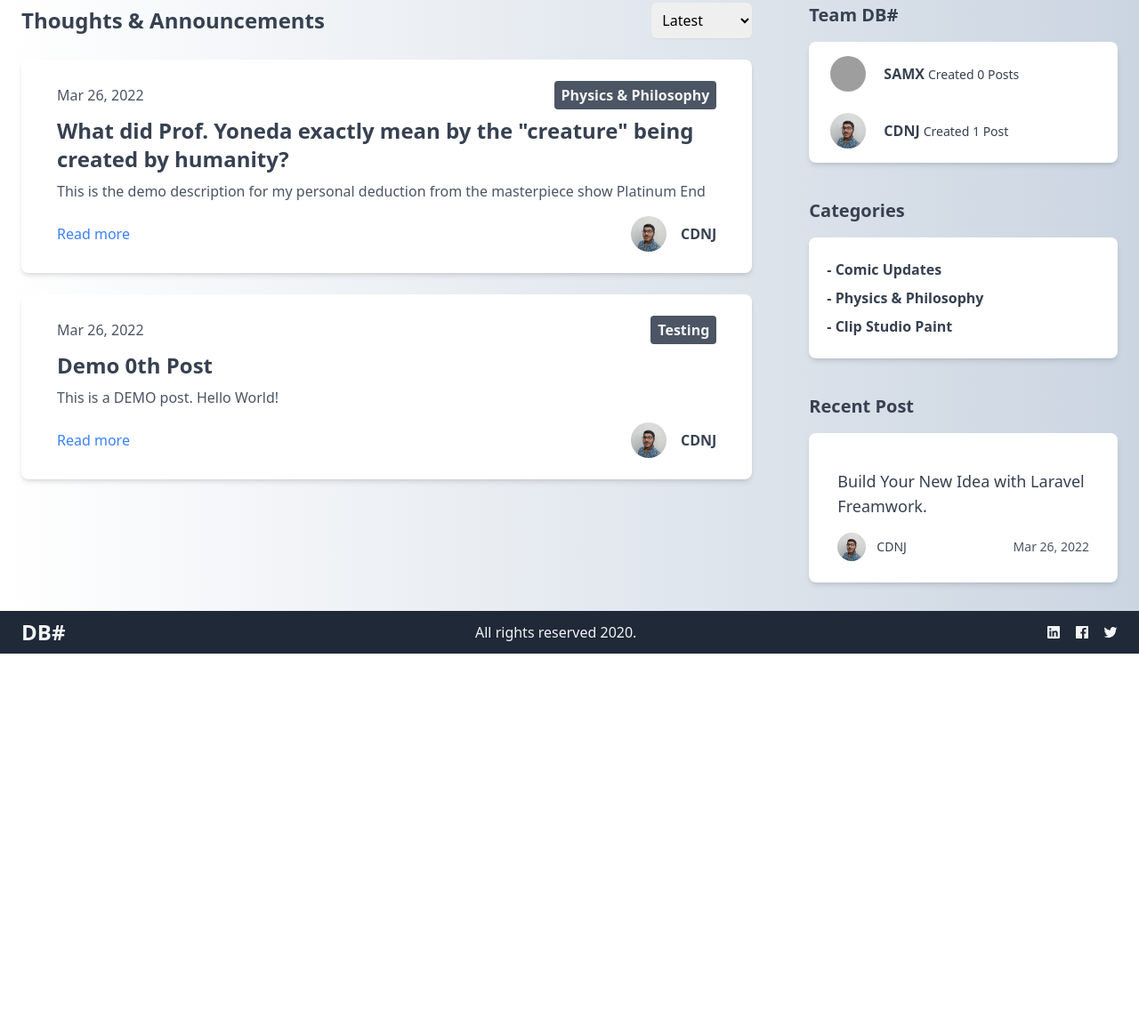
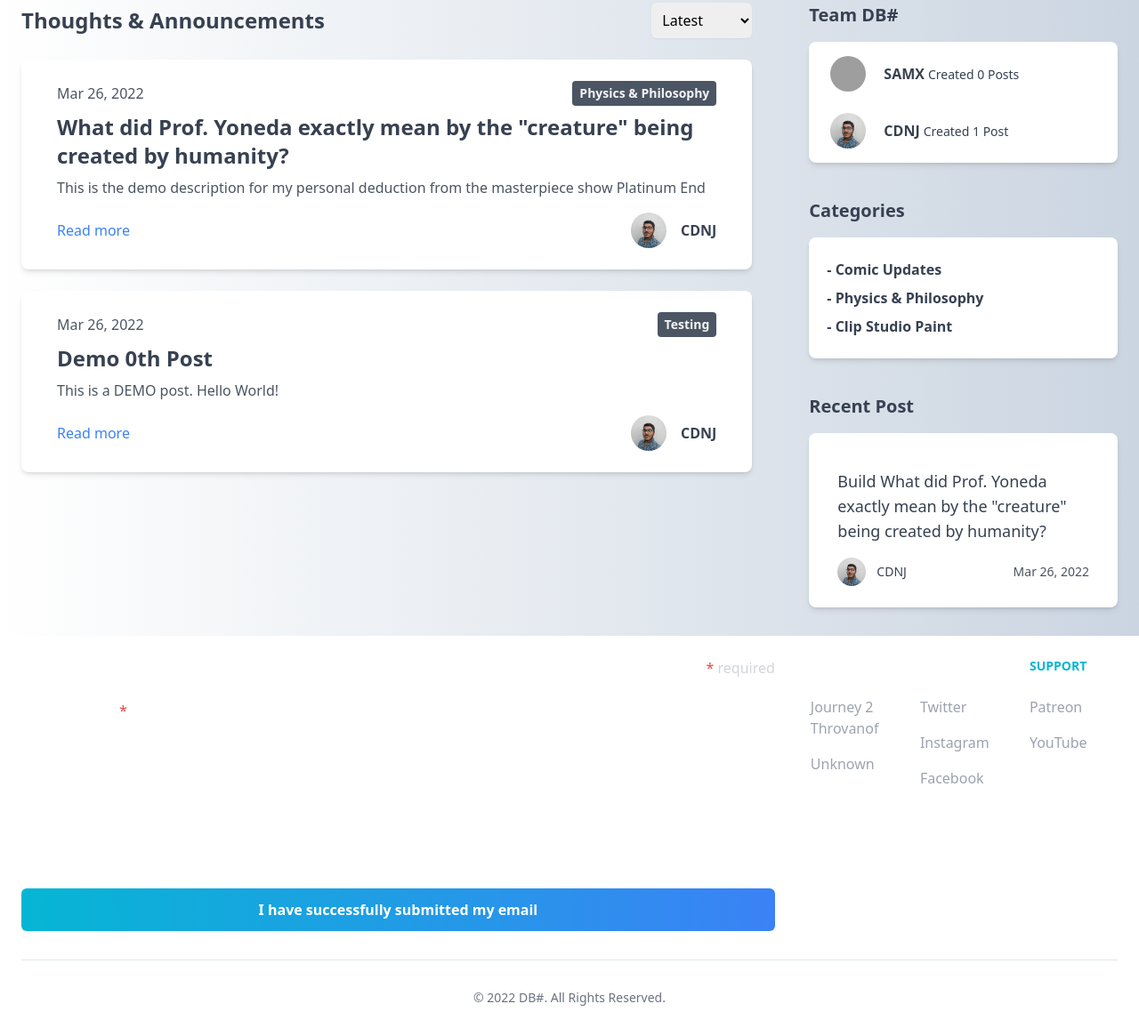
Before and after one commit to cdnjmusic/dbSharpBlog, a plain HTML site: page index.html in a window 1280 px wide. Shown: the part 501-1657 px from the top of the page at 89% size. Before the commit the page ends 1236 px from the top, so only its background shows below. Drawn offline with nearby package versions, Linux system fonts and the light colour scheme; grey boxes are pictures that could not be loaded; a script that the page names is missing.

Commit message:
b4 blogs

```diff
--- a/index.html
+++ b/index.html
@@ -1,5 +1,5 @@
 <!DOCTYPE html>
-<html lang="en" class="dark">
+<html lang="en">
 <head>
     <meta charset="UTF-8">
     <meta http-equiv="X-UA-Compatible" content="IE=edge">
@@ -40,12 +40,6 @@
         <button type="button" class="hover:bg-gray-700 bg-gray-800 md:mr-2 md:mb-0 mb-2 rounded-full md:rounded-sm"><p class="py-2 px-4" href="#">Posts</p></button>
         <button type="button" class="hover:bg-gray-700 bg-gray-800 md:mr-2 md:mb-0 mb-2 rounded-full md:rounded-sm"><p class="py-2 px-4" href="#">Socials</p></button>
         <button type="button" class="bg-gradient-to-r from-cyan-500 to-blue-500 rounded-full md:rounded-sm"><p class="py-2 px-4" href="#">SUPPORT</p></button>
-        <!--
-          <a href="#">HTML</a> |
-          <a href="#">CSS</a> |
-          <a href="#">JavaScript</a> |
-          <a href="#">Python</a>
-        -->
       </div>
       <div class="flex flex-row justify-center">
         <img src="textures/shorten.png" class="flex h-10 w-10 m-2 animate-spin" id="logoRot">
@@ -79,7 +73,7 @@
               <div class="mt-6">
                   <div class="max-w-4xl px-10 py-6 mx-auto bg-white rounded-lg shadow-md">
                       <div class="flex items-center justify-between"><span class="font-light text-gray-600">Mar 26, 2022</span><a href="#"
-                              class="px-2 py-1 font-bold text-gray-100 bg-gray-600 rounded hover:bg-gray-500">Physics & Philosophy</a>
+                              class="px-2 py-1 font-bold text-sm text-gray-100 bg-gray-600 rounded hover:bg-gray-500">Physics & Philosophy</a>
                       </div>
                       <div class="mt-2"><a href="#" class="text-2xl font-bold text-gray-700 hover:underline">What did Prof. Yoneda exactly mean by the "creature" being created by humanity?</a>
                           <p class="mt-2 text-gray-600">This is the demo description for my personal deduction from the masterpiece show Platinum End</p>
@@ -100,7 +94,7 @@
                   <div class="max-w-4xl px-10 py-6 mx-auto bg-white rounded-lg shadow-md">
                       <div class="flex items-center justify-between"><span class="font-light text-gray-600">Mar 26, 2022</span>
                         <a href="#"
-                              class="px-2 py-1 font-bold text-gray-100 bg-gray-600 rounded hover:bg-gray-500">Testing</a>
+                              class="px-2 py-1 font-bold text-sm text-gray-100 bg-gray-600 rounded hover:bg-gray-500">Testing</a>
                       </div>
                       <div class="mt-2"><a href="#" class="text-2xl font-bold text-gray-700 hover:underline">Demo 0th Post</a>
                           <p class="mt-2 text-gray-600">This is a DEMO post. Hello World!</p>
@@ -116,31 +110,6 @@
                   </div>
               </div>
 
-            <!--
-              <div class="mt-8">
-                  <div class="flex">
-                      <a href="#" class="px-3 py-2 mx-1 font-medium text-gray-500 bg-white rounded-md cursor-not-allowed">
-                          previous
-                      </a>
-
-                      <a href="#" class="px-3 py-2 mx-1 font-medium text-gray-700 bg-white rounded-md hover:bg-blue-500 hover:text-white">
-                          1
-                      </a>
-
-                      <a href="#" class="px-3 py-2 mx-1 font-medium text-gray-700 bg-white rounded-md hover:bg-blue-500 hover:text-white">
-                          2
-                      </a>
-
-                      <a href="#" class="px-3 py-2 mx-1 font-medium text-gray-700 bg-white rounded-md hover:bg-blue-500 hover:text-white">
-                          3
-                      </a>
-
-                      <a href="#" class="px-3 py-2 mx-1 font-medium text-gray-700 bg-white rounded-md hover:bg-blue-500 hover:text-white">
-                          Next
-                      </a>
-                  </div>
-              </div>
-            -->
           </div>
 
           <!-- AUTHORS SECTION -->
@@ -190,7 +159,7 @@
                   <h1 class="mb-4 text-xl font-bold text-gray-700">Recent Post</h1>
                   <div class="flex flex-col max-w-sm px-8 py-6 mx-auto bg-white rounded-lg shadow-md">
                       <div class="mt-4"><a href="#" class="text-lg font-medium text-gray-700 hover:underline">Build
-                              Your New Idea with Laravel Freamwork.</a></div>
+                        What did Prof. Yoneda exactly mean by the "creature" being created by humanity?</a></div>
                       <div class="flex items-center justify-between mt-4">
                           <div class="flex items-center"><img
                                   src="/pictures/main (2).jpg"
@@ -204,30 +173,100 @@
       </div>
     </div>
 
-    <footer class="px-6 py-2 text-gray-100 bg-gray-800">
-      <div class="container flex flex-col items-center justify-between mx-auto md:flex-row"><a href="#"
-              class="text-2xl font-bold">DB#</a>
-          <p class="mt-2 md:mt-0">All rights reserved 2020.</p>
-          <div class="flex mt-4 mb-2 -mx-2 md:mt-0 md:mb-0"><a href="#"
-                  class="mx-2 text-gray-100 hover:text-gray-400"><svg viewBox="0 0 512 512"
-                      class="w-4 h-4 fill-current">
-                  <path
-                      d="M444.17,32H70.28C49.85,32,32,46.7,32,66.89V441.61C32,461.91,49.85,480,70.28,480H444.06C464.6,480,480,461.79,480,441.61V66.89C480.12,46.7,464.6,32,444.17,32ZM170.87,405.43H106.69V205.88h64.18ZM141,175.54h-.46c-20.54,0-33.84-15.29-33.84-34.43,0-19.49,13.65-34.42,34.65-34.42s33.85,14.82,34.31,34.42C175.65,160.25,162.35,175.54,141,175.54ZM405.43,405.43H341.25V296.32c0-26.14-9.34-44-32.56-44-17.74,0-28.24,12-32.91,23.69-1.75,4.2-2.22,9.92-2.22,15.76V405.43H209.38V205.88h64.18v27.77c9.34-13.3,23.93-32.44,57.88-32.44,42.13,0,74,27.77,74,87.64Z">
-                  </path>
-              </svg></a><a href="#" class="mx-2 text-gray-100 hover:text-gray-400"><svg viewBox="0 0 512 512"
-                  class="w-4 h-4 fill-current">
-                  <path
-                      d="M455.27,32H56.73A24.74,24.74,0,0,0,32,56.73V455.27A24.74,24.74,0,0,0,56.73,480H256V304H202.45V240H256V189c0-57.86,40.13-89.36,91.82-89.36,24.73,0,51.33,1.86,57.51,2.68v60.43H364.15c-28.12,0-33.48,13.3-33.48,32.9V240h67l-8.75,64H330.67V480h124.6A24.74,24.74,0,0,0,480,455.27V56.73A24.74,24.74,0,0,0,455.27,32Z">
-                  </path>
-              </svg></a><a href="#" class="mx-2 text-gray-100 hover:text-gray-400"><svg viewBox="0 0 512 512"
-                  class="w-4 h-4 fill-current">
-                  <path
-                      d="M496,109.5a201.8,201.8,0,0,1-56.55,15.3,97.51,97.51,0,0,0,43.33-53.6,197.74,197.74,0,0,1-62.56,23.5A99.14,99.14,0,0,0,348.31,64c-54.42,0-98.46,43.4-98.46,96.9a93.21,93.21,0,0,0,2.54,22.1,280.7,280.7,0,0,1-203-101.3A95.69,95.69,0,0,0,36,130.4C36,164,53.53,193.7,80,211.1A97.5,97.5,0,0,1,35.22,199v1.2c0,47,34,86.1,79,95a100.76,100.76,0,0,1-25.94,3.4,94.38,94.38,0,0,1-18.51-1.8c12.51,38.5,48.92,66.5,92.05,67.3A199.59,199.59,0,0,1,39.5,405.6,203,203,0,0,1,16,404.2,278.68,278.68,0,0,0,166.74,448c181.36,0,280.44-147.7,280.44-275.8,0-4.2-.11-8.4-.31-12.5A198.48,198.48,0,0,0,496,109.5Z">
-                  </path>
-              </svg></a>
+  <div class="w-auto mx-auto">
+
+    <footer class="p-4 bg-white sm:p-6 dark:bg-gray-800">
+      <div class="flex justify-between md:flex-row flex-col">
+        <div class="mb-6 md:mb-0 w-full">
+          <!--
+          <a href="https://flowbite.com" target="_blank" class="flex items-center">
+            <img src="https://flowbite.com/docs/images/logo.svg" class="mr-4 h-10" alt="FlowBite Logo">
+            <span class="self-center text-xl font-semibold whitespace-nowrap dark:text-white">Flowbite</span>
+          </a>
+        -->
+
+          <!-- Begin Mailchimp Signup Form -->
+        <!-- <link href="//cdn-images.mailchimp.com/embedcode/classic-10_7_dtp.css" rel="stylesheet" type="text/css"> -->
+        <div id="mc_embed_signup">
+        <form action="https://app.us14.list-manage.com/subscribe/post?u=5492a98518f36a611004c6fba&amp;id=d19b2fe7a2" method="post" id="mc-embedded-subscribe-form" name="mc-embedded-subscribe-form" class="validate" target="_blank" novalidate>
+            <div id="mc_embed_signup_scroll" class="flex flex-col w-full flex-grow">
+              <div class="flex flex-row w-full justify-between">
+                <h2 class="text-white text-xl font-bold">Subscribe</h2>
+                <div class="indicates-required justify-end text-gray-300"><span class="asterisk text-red-500">*</span> required</div>
+              </div>
+                <div class="mc-field-group mt-5 text-white text-base">
+                  <label for="mce-EMAIL">Email Address  <span class="asterisk text-red-500 mr-5">*</span>
+                </label>
+                  <input type="email" value="" name="EMAIL" class="required email p-2 rounded-md w-full mt-2 h-10 text-black" id="mce-EMAIL">
+                </div>
+                <div class="mc-field-group mt-2">
+                  <label for="mce-FNAME" class="text-white text-base">Name </label>
+                  <input type="text" value="" name="FNAME" class="p-2 rounded-md w-full mt-2 h-10" id="mce-FNAME">
+                </div>
+                  <div id="mce-responses" class="clear foot mt-5">
+                    <div class="response text-white" id="mce-error-response" style="display:none"></div>
+                    <div class="response text-white" id="mce-success-response" style="display:none"></div>
+                  </div>    <!-- real people should not fill this in and expect good things - do not remove this or risk form bot signups-->
+                    <div style="position: absolute; left: -5000px;" aria-hidden="true"><input type="text" name="b_5492a98518f36a611004c6fba_d19b2fe7a2" tabindex="-1" value=""></div>
+                        <div class="optionalParent mt-10">
+                            <div class="clear foot w-full bg-gradient-to-r from-cyan-500 to-blue-500 rounded-md text-center text-white">
+                                <input type="submit" value="I have successfully submitted my email" name="subscribe" id="mc-embedded-subscribe" class="button p-3 font-base font-bold">
+                            </div>
+                        </div>
+            </div>
+        </form>
+        </div>
+        <script type='text/javascript' src='//s3.amazonaws.com/downloads.mailchimp.com/js/mc-validate.js'></script><script type='text/javascript'>(function($) {window.fnames = new Array(); window.ftypes = new Array();fnames[0]='EMAIL';ftypes[0]='email';fnames[1]='FNAME';ftypes[1]='text';fnames[2]='LNAME';ftypes[2]='text';fnames[3]='ADDRESS';ftypes[3]='address';fnames[4]='PHONE';ftypes[4]='phone';fnames[5]='BIRTHDAY';ftypes[5]='birthday';}(jQuery));var $mcj = jQuery.noConflict(true);</script>
+        <!--End mc_embed_signup-->
+
+        </div>
+        <div class="flex ml-10 grid grid-cols-2 gap-8 sm:gap-6 sm:grid-cols-3">
+          <div>
+            <h3 class="mb-6 text-sm font-semibold uppercase text-white">Comics</h3>
+            <ul>
+              <li class="mb-4 text-gray-400">
+                <a href="#" class="hover:underline">Journey 2 Throvanof</a>
+              </li>
+              <li class="mb-4 text-gray-400">
+                <a href="#" target="_blank" rel="nofollow"
+                  class="hover:underline">Unknown</a>
+              </li>
+            </ul>
           </div>
+          <div>
+            <h3 class="mb-6 text-sm font-semibold uppercase text-white">Follow us</h3>
+            <ul>
+              <li class="mb-4 text-gray-400">
+                <a href="https://twitter.com/teamdbsharp" class="hover:text-sky-400">Twitter</a>
+              </li>
+              <li class="mb-4 text-gray-400">
+                <a href="https://www.instagram.com/teamdbsharp" class="hover:text-pink-500">Instagram</a>
+              </li>
+              <li class="mb-4 text-gray-400">
+                <a href="https://www.facebook.com/DB-104081442083474" class="hover:text-blue-700">Facebook</a>
+              </li>
+            </ul>
+          </div>
+          <div>
+            <h3 class="mb-6 text-sm font-semibold uppercase text-cyan-500">Support</h3>
+            <ul>
+              <li class="mb-4 text-gray-400">
+                <a href="https://www.patreon.com/teamdbsharp" target="_blank" class="hover:text-red-400">Patreon</a>
+              </li>
+              <li class="mb-4 text-gray-400">
+                <a href="https://www.youtube.com/channel/UCRM6FEovtBeVCkXkegdw9Xg" target="_blank" class="hover:text-red-600">YouTube</a>
+              </li>
+            </ul>
+          </div>
+        </div>
+      </div>
+      <hr class="my-6 border-gray-200 sm:mx-auto dark:border-gray-700 lg:my-8">
+      <div class="flex items-center justify-center">
+        <span class="text-sm text-gray-500 sm:text-center">© 2022 <a href="https://flowbite.com" target="_blank" class="hover:underline">DB#</a>. All Rights Reserved.</span>
       </div>
     </footer>
+  </div>
+
 </div>
 
 </body>
```
